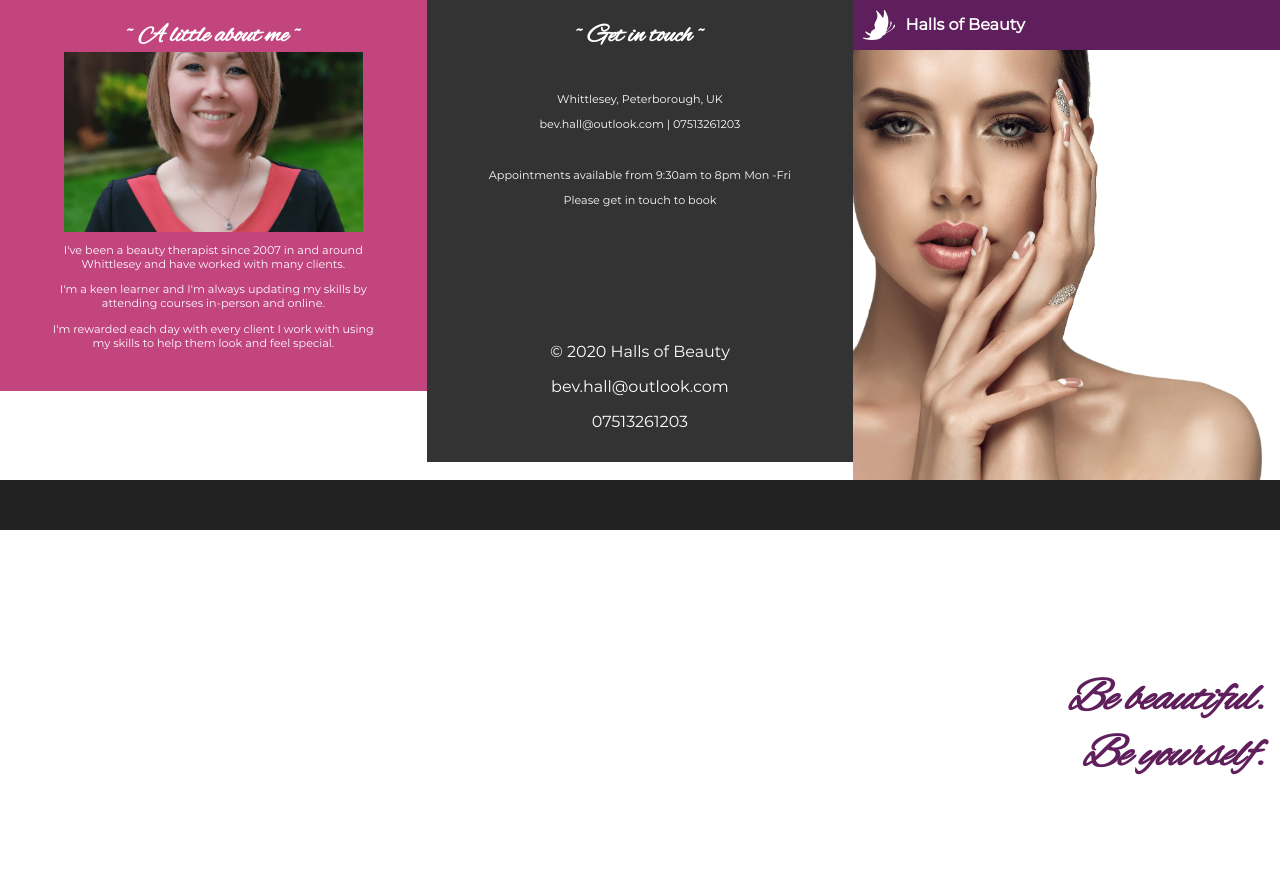
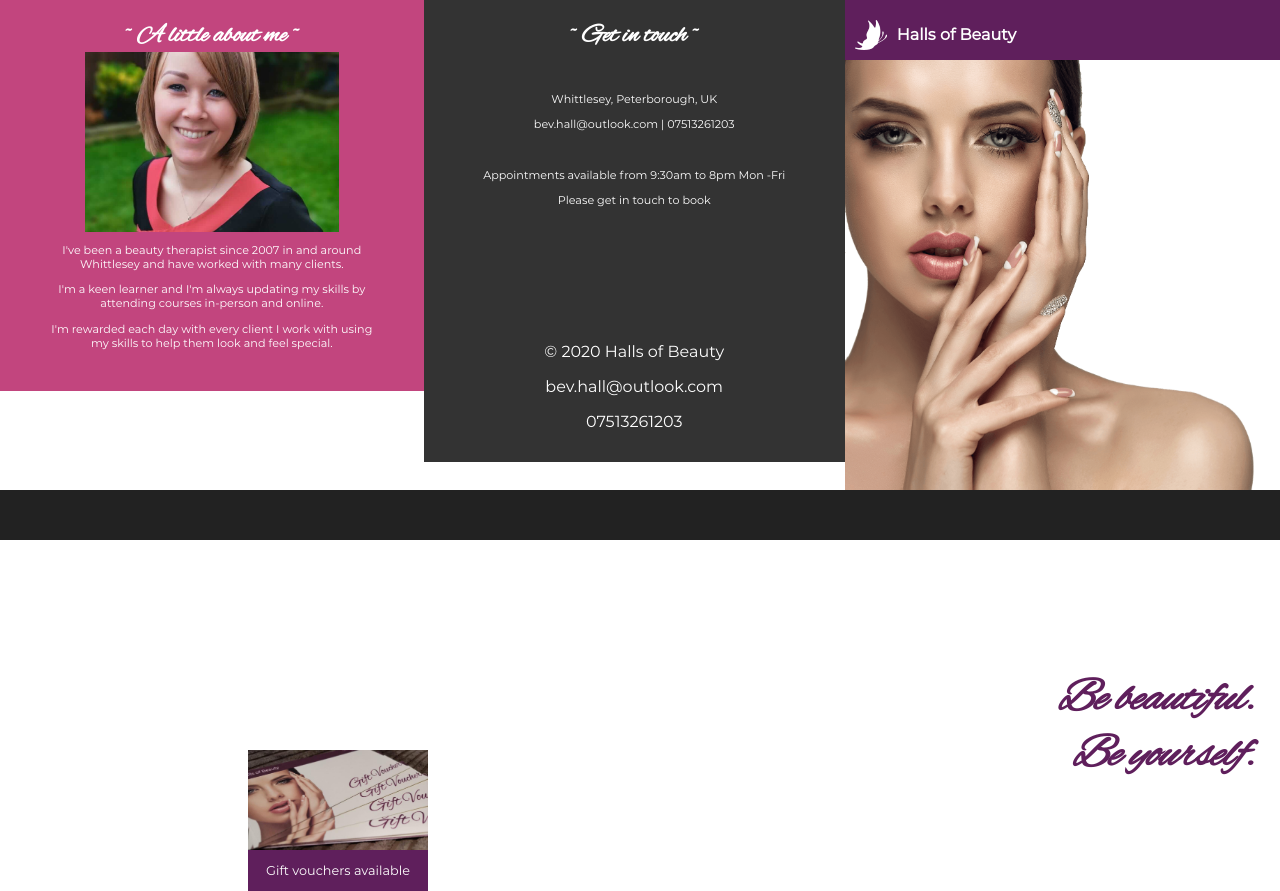
Before and after one commit to rodhall85/halls-of-beauty-web, a React (Create React App) app: page / in a window 1280 px wide. Before the commit the page ends 800 px from the top, so only its background shows below. Built offline with nearby package versions, Linux system fonts and the light colour scheme.

Commit message:
price-list styling

```diff
--- a/src/About.css
+++ b/src/About.css
@@ -1,7 +1,7 @@
 .about-container {
 	background: #f2d9f1;
   color: #fff;
-  width: 33.33%;
+  width: 33.1%;
   float:left;
 }
 
@@ -14,7 +14,7 @@
 }
 
 .pic-bev {
-  width: 70%;
+  width: 60%;
   height: 180px;
   margin: auto;
   background: url('./images/bev-2.png') no-repeat;
--- a/src/App.css
+++ b/src/App.css
@@ -3,6 +3,7 @@
   height: 100%;
 }
 /*842x595*/
+/*1684 x 1190*/
 
 .section-title {
   margin: 0px;
--- a/src/Contact.css
+++ b/src/Contact.css
@@ -1,5 +1,5 @@
 .contact-container {
-  width: 33.33%;
+  width: 32.9%;
   color:#fff;
   background: #333;
   float: left;
--- a/src/Header.css
+++ b/src/Header.css
@@ -1,7 +1,8 @@
 .header {
   background-color: #5f1f5c;
-  width: 33.33%;
+  width: 34%;
 float:right;
+padding-top: 10px;
 }
 
 .logo {
--- a/src/Intro.css
+++ b/src/Intro.css
@@ -1,5 +1,5 @@
 .background-image {
-  width: 33.33%;
+  width: 34%;
   height: 430px;
   z-index: -1;
   background: url(./images/background-image-white-bg-1920.png) no-repeat;
@@ -8,10 +8,10 @@
 }
 
 .slogan {
-  width: 80%;
+  width: 70%;
   position: absolute;
   bottom: 0;
-  right: 0;
+  right: 10px;
   padding: 2vh 2vh;
   font-size: 2.8em;
   font-style: italic;
--- a/src/Treatment.css
+++ b/src/Treatment.css
@@ -5,6 +5,7 @@
 	display: table-row;
 	width: 80%;
 	margin-left:24px;
+	margin-top: 3.2px!important;
 }
 
 .treatment-name {
@@ -16,6 +17,8 @@
 	background-color: #FFF;
 	display: table-cell;
 	height:15px;
+	padding: 1px 0 0 5px;
+
 }
 
 .treatment-description {
@@ -38,6 +41,7 @@
 	color: #FFF;
 	display: table-cell;
 	vertical-align: middle;
+	padding:1px 5px 0 0;
 }
 
 @media (max-width: 360px) {
--- a/src/TreatmentSubCategory.css
+++ b/src/TreatmentSubCategory.css
@@ -6,13 +6,18 @@
 	display: table
 }
 
+.treatment-sub-category {
+	margin-top:-20px;
+}
+
 .treatment-sub-category-name {
 	font-size: 0.7em;
 	float: left;
 	width: 90%;
 	text-transform: uppercase;
 	text-align: left;
-	padding: 15px 0 0 15px;
+	padding: 15px 0 0 20px;
+	height:15px;
 }
 
 .treatment-sub-category-description {
--- a/src/TreatmentType.css
+++ b/src/TreatmentType.css
@@ -13,7 +13,7 @@
 .treatment-type-name {
 	background: #c2457e;
 	font-weight: bold;
-	font-size: 2em;
-	margin: 10px;
+	font-size: 1.8em;
+	margin: 20px;
 	font-family: 'AlexBrush';
 }
--- a/src/Treatments.css
+++ b/src/Treatments.css
@@ -10,3 +10,26 @@
 	max-width: 800px;
 	margin: auto;
 }
+
+.gift-vouchers {
+	width: 180px;
+	height: 100px;
+	position: absolute;
+	top: 750px;
+	left: 248px;
+	z-index: 10;
+	background: url('./images/gift-vouchers.png') no-repeat;
+	background-size: cover;
+  background-position: center;
+}
+
+.gift-vouchers-text {
+	position: absolute;
+	top: 850px;
+	left: 248px;
+	width: 180px;
+	text-align: center;
+	font-size: 0.8em;
+	background:#5f1f5c;
+
+}
--- a/src/Treatments.js
+++ b/src/Treatments.js
@@ -12,6 +12,15 @@ class Treatments extends Component {
             return <TreatmentType key={i} treatmentType={treatmentType} />
           })}
         </div>
+
+        <div className="gift-vouchers">
+
+        </div>
+        <div className="gift-vouchers-text">
+          <p>
+            Gift vouchers available
+          </p>
+        </div>
       </div>
     );
   }
--- a/src/data/treatments-data.json
+++ b/src/data/treatments-data.json
@@ -16,7 +16,7 @@
                         "description": "Gelish Harmony nails last 2-4 weeks.",
                         "price": "18"
                     }, {
-                        "name": "Gelish remove and new",
+                        "name": "Gelish remove & new",
                         "description": "File, cuticle tidy, removal of existing Gelish with re-application.",
                         "price": "22"
                     }, {
@@ -28,7 +28,7 @@
                         "description": "File, cuticle tidy, scrub, massage followed by application of Gelish.",
                         "price": "25"
                     }, {
-                        "name": "Manicure with Gelish remove and new",
+                        "name": "Manicure with Gelish remove & new",
                         "description": "File, cuticle tidy, scrub, massage, removal of existing Gelish with re-application.",
                         "price": "28"
                     }, {
@@ -36,7 +36,7 @@
                         "description": "File, cuticle tidy, foot soak, scrub, massage followed by application of Gelish.",
                         "price": "25"
                     }, {
-                        "name": "Pedicuire remove and new",
+                        "name": "Pedicuire remove & new",
                         "description": "File, cuticle tidy, foot soak, scrub, massage, removal of existing Gelish with re-application.",
                         "price": "28"
                     }
```
Also changed, not shown: src/images/bev-2.png, src/images/gift-vouchers.png (added).
